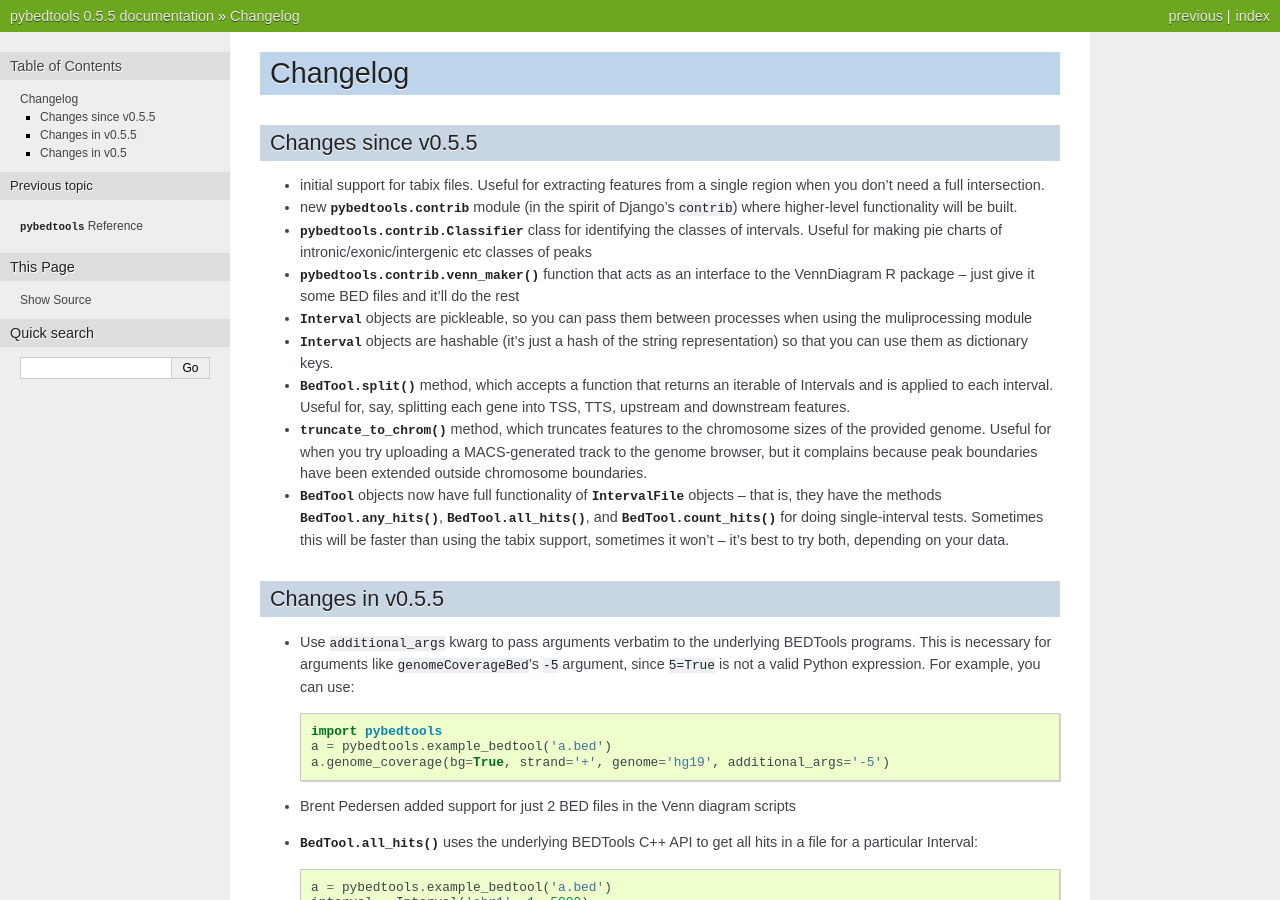
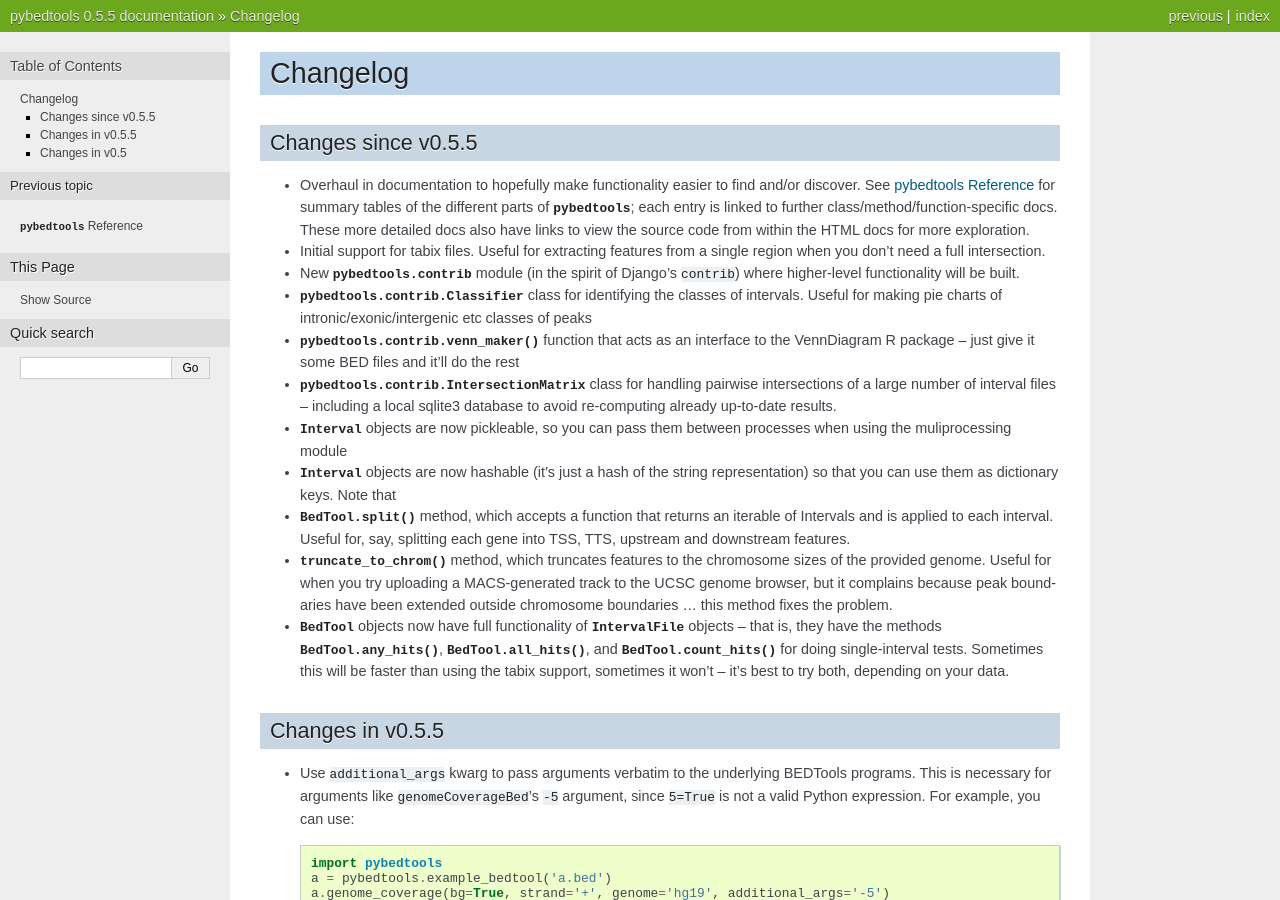
Before and after one commit to daler/pybedtools, a Sphinx documentation site: the page built from docs/source/changes.rst, in a window 1280 px wide and 900 px high. Built offline with Sphinx 7.4.7, drawn with Linux system fonts in a browser that asks for light colours; comment, search, counter and statistics services are not loaded.

Commit message:
edit changes.rst

```diff
--- a/docs/source/autodoc_source.rst
+++ b/docs/source/autodoc_source.rst
@@ -1,5 +1,7 @@
 
 .. _autodoc:
+
+.. _pybedtools reference:
 
 :mod:`pybedtools` Reference
 ===========================
--- a/docs/source/changes.rst
+++ b/docs/source/changes.rst
@@ -4,10 +4,16 @@ Changelog
 =========
 Changes since v0.5.5
 --------------------
-* initial support for tabix files.  Useful for extracting features from
+* Overhaul in documentation to hopefully make functionality easier to find
+  and/or discover.  See :ref:`pybedtools reference` for summary tables of the
+  different parts of :mod:`pybedtools`; each entry is linked to further
+  class/method/function-specific docs.  These more detailed docs also have
+  links to view the source code from within the HTML docs for more exploration.
+
+* Initial support for tabix files.  Useful for extracting features from
   a single region when you don't need a full intersection.
 
-* new :mod:`pybedtools.contrib` module (in the spirit of Django's `contrib`)
+* New :mod:`pybedtools.contrib` module (in the spirit of Django's `contrib`)
   where higher-level functionality will be built.
 
 * :class:`pybedtools.contrib.Classifier` class for identifying the classes of
@@ -18,11 +24,15 @@ Changes since v0.5.5
   the VennDiagram R package -- just give it some BED files and it'll do the
   rest
 
-* :class:`Interval` objects are pickleable, so you can pass them between
+* :class:`pybedtools.contrib.IntersectionMatrix` class for handling pairwise
+  intersections of a large number of interval files -- including a local
+  sqlite3 database to avoid re-computing already up-to-date results.
+
+* :class:`Interval` objects are now pickleable, so you can pass them between
   processes when using the muliprocessing module
 
-* :class:`Interval` objects are hashable (it's just a hash of the string
-  representation) so that you can use them as dictionary keys.
+* :class:`Interval` objects are now hashable (it's just a hash of the string
+  representation) so that you can use them as dictionary keys.  Note that
 
 * :meth:`BedTool.split` method, which accepts a function that returns an
   iterable of Intervals and is applied to each interval.  Useful for, say,
@@ -30,8 +40,9 @@ Changes since v0.5.5
 
 * :meth:`truncate_to_chrom` method, which truncates features to the chromosome
   sizes of the provided genome.  Useful for when you try uploading
-  a MACS-generated track to the genome browser, but it complains because peak
-  boundaries have been extended outside chromosome boundaries.
+  a MACS-generated track to the UCSC genome browser, but it complains because
+  peak boundaries have been extended outside chromosome boundaries . . . this
+  method fixes the problem.
 
 * :class:`BedTool` objects now have full functionality of :class:`IntervalFile`
   objects -- that is, they have the methods :meth:`BedTool.any_hits`,
```
